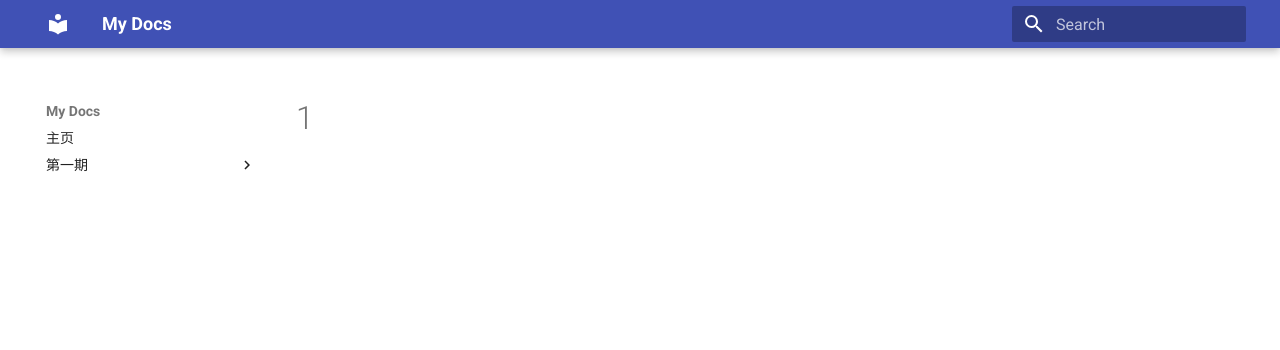
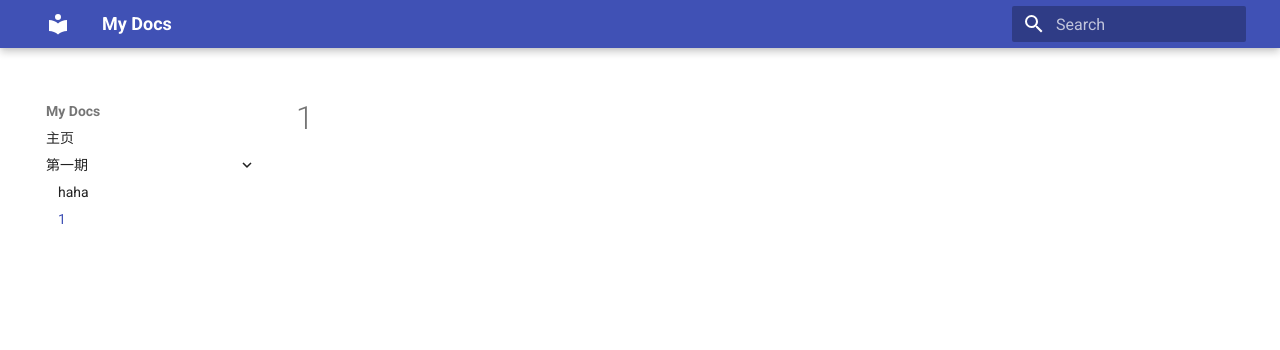
Before and after one commit to smxm/HUTshares, an MkDocs documentation site: the page built from docs/第一期/1.md, in a window 1280 px wide. Shown: the top 350 px of the page. Built offline with MkDocs 1.6.1 and Material for MkDocs 9.7.7, drawn with Linux system fonts in a browser that asks for light colours.

Commit message:
Update mkdocs.yml

```diff
--- a/mkdocs.yml
+++ b/mkdocs.yml
@@ -3,5 +3,6 @@ nav:
   - 主页: index.md
   - 第一期:
     - haha: 第一期/haha.md
+    - 1: 第一期/1.md
 theme:
   name: material
```
